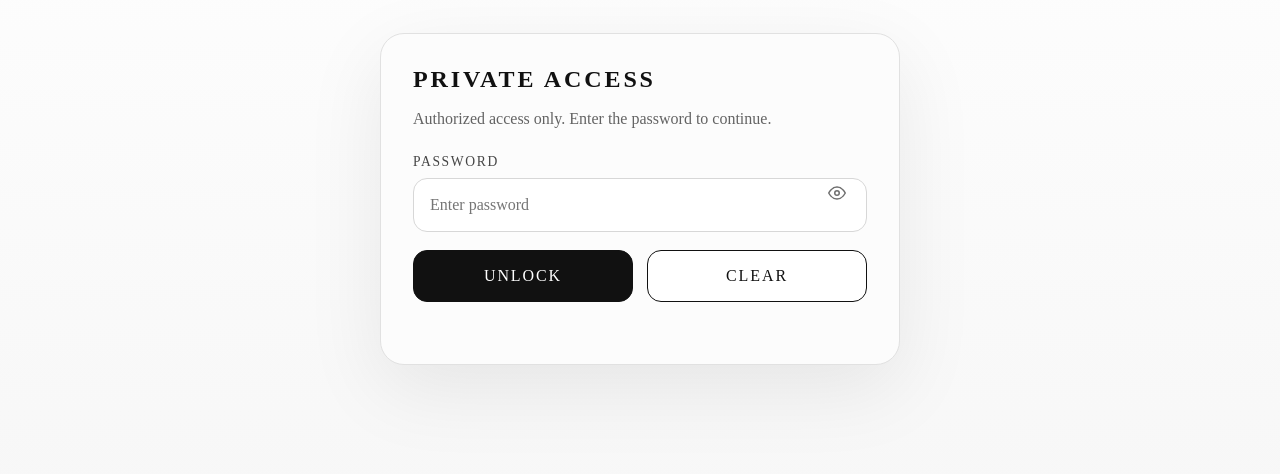
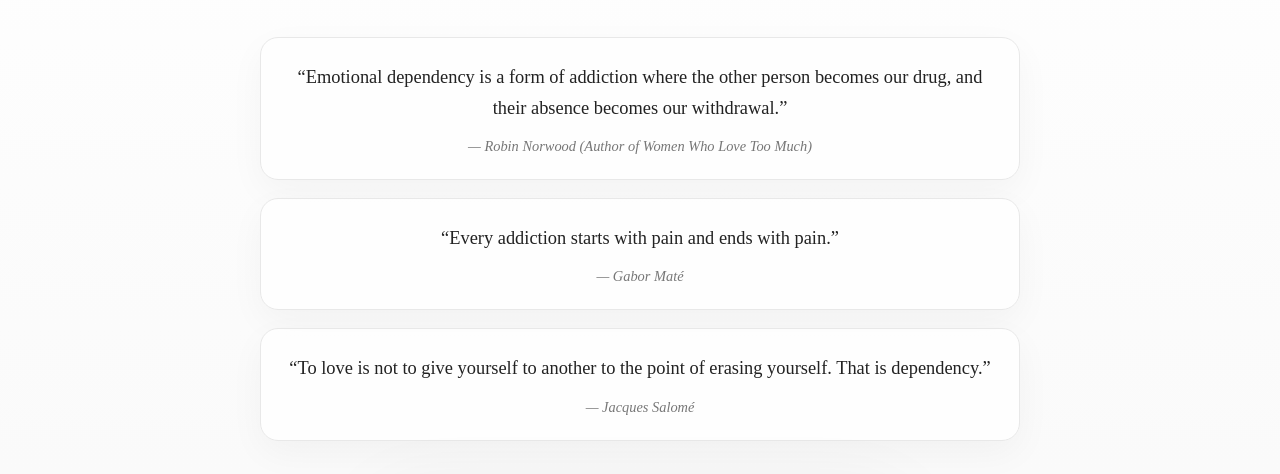
Before and after one commit to killigeorgescool-hub/zanekarter, a plain HTML site: page consciousness.html in a window 1280 px wide. Shown: the part 249-723 px from the top of the page. Drawn offline with Linux system fonts and the light colour scheme.

Commit message:
Add dependency quotes to Consciousness page
Co-authored-by: Copilot <223556219+Copilot@users.noreply.github.com>

```diff
--- a/consciousness.html
+++ b/consciousness.html
@@ -84,6 +84,36 @@
     .subtitle strong {
       color: #111;
       font-weight: 600;
+    }
+
+    .quotes {
+      width: min(100%, 760px);
+      margin: 40px auto 0;
+      display: grid;
+      gap: 18px;
+    }
+
+    .quote-card {
+      margin: 0;
+      padding: 24px 28px;
+      border: 1px solid #e8e8e8;
+      border-radius: 18px;
+      background: rgba(255, 255, 255, 0.8);
+      box-shadow: 0 12px 36px rgba(17, 17, 17, 0.04);
+    }
+
+    .quote-card p {
+      margin: 0;
+      color: #222;
+      font-size: clamp(1rem, 2vw, 1.15rem);
+      line-height: 1.7;
+    }
+
+    .quote-card footer {
+      margin-top: 14px;
+      color: #777;
+      font-size: 0.9rem;
+      font-style: italic;
     }
 
     .lock-panel {
@@ -436,6 +466,21 @@
       <p class="subtitle">Welcome to Consciousness — a field of awareness, memory, and reflection. Every thought becomes a signal, every silence a story.</p>
     </header>
 
+    <section class="quotes" aria-label="Quotes on emotional dependency and addiction">
+      <blockquote class="quote-card">
+        <p>“Emotional dependency is a form of addiction where the other person becomes our drug, and their absence becomes our withdrawal.”</p>
+        <footer>— <cite>Robin Norwood</cite> (Author of <cite>Women Who Love Too Much</cite>)</footer>
+      </blockquote>
+      <blockquote class="quote-card">
+        <p>“Every addiction starts with pain and ends with pain.”</p>
+        <footer>— <cite>Gabor Maté</cite></footer>
+      </blockquote>
+      <blockquote class="quote-card">
+        <p>“To love is not to give yourself to another to the point of erasing yourself. That is dependency.”</p>
+        <footer>— <cite>Jacques Salomé</cite></footer>
+      </blockquote>
+    </section>
+
     <div class="lock-panel" aria-labelledby="lock-heading">
       <h2 id="lock-heading">Private access</h2>
       <p>Authorized access only. Enter the password to continue.</p>
```
